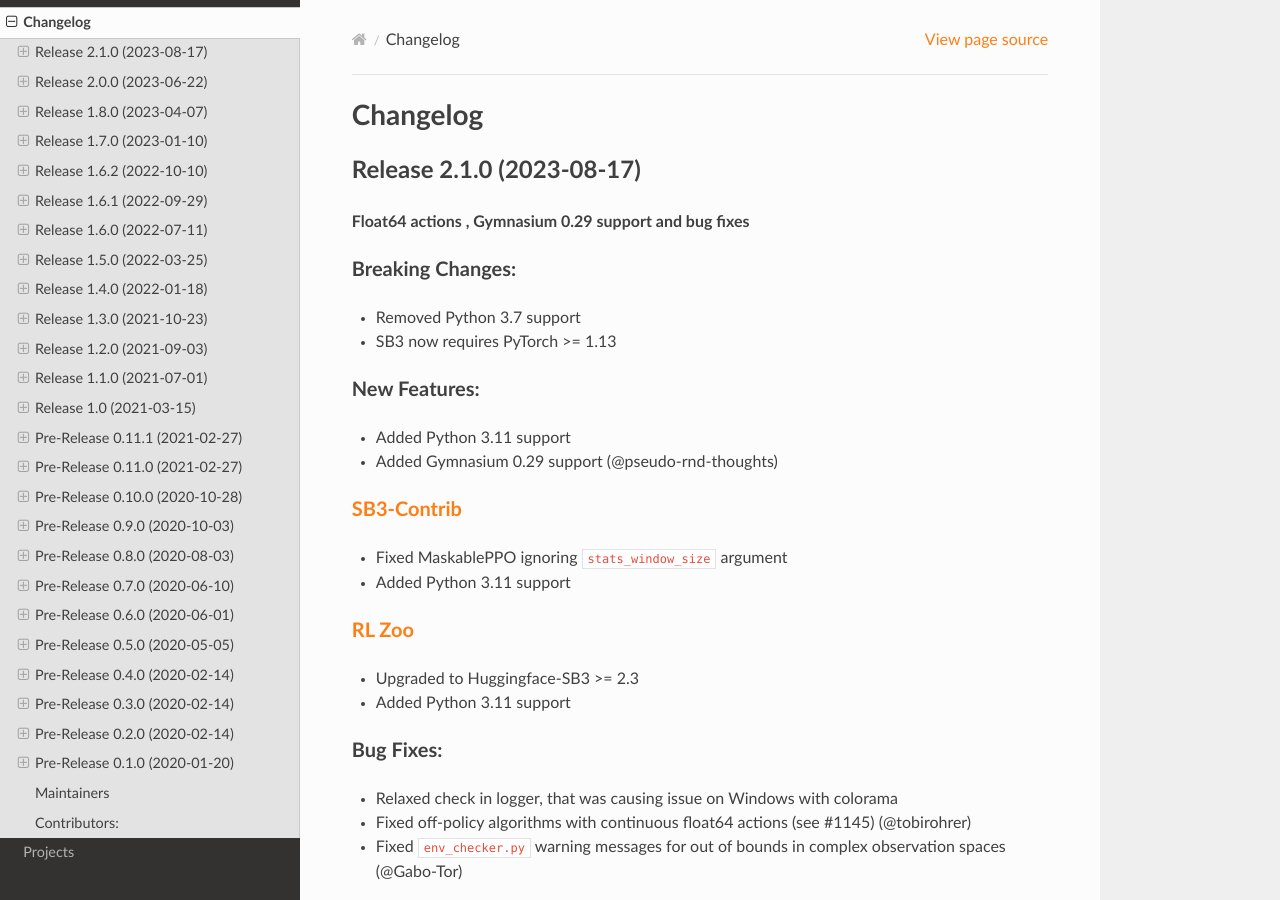
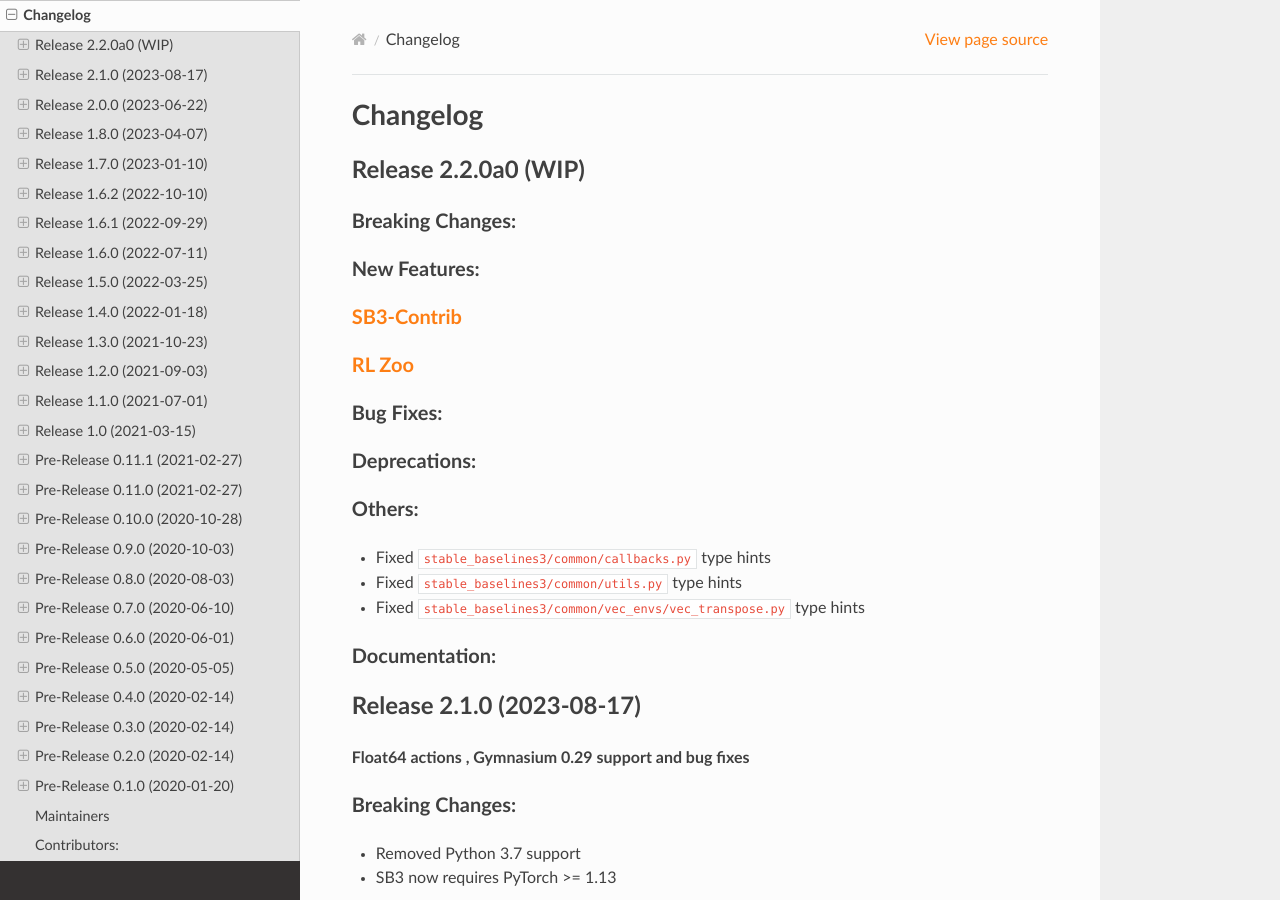
Before and after one commit to DLR-RM/stable-baselines3, a Sphinx documentation site: the page built from docs/misc/changelog.rst, in a window 1280 px wide and 900 px high. Built offline with Sphinx 7.4.7 and the Read the Docs theme 2.0.0, drawn with Linux system fonts in a browser that asks for light colours.

Commit message:
Update changelog

```diff
--- a/docs/misc/changelog.rst
+++ b/docs/misc/changelog.rst
@@ -2,6 +2,38 @@
 
 Changelog
 ==========
+
+
+Release 2.2.0a0 (WIP)
+--------------------------
+
+Breaking Changes:
+^^^^^^^^^^^^^^^^^
+
+New Features:
+^^^^^^^^^^^^^
+
+`SB3-Contrib`_
+^^^^^^^^^^^^^^
+
+`RL Zoo`_
+^^^^^^^^^
+
+Bug Fixes:
+^^^^^^^^^^
+
+Deprecations:
+^^^^^^^^^^^^^
+
+Others:
+^^^^^^^
+- Fixed ``stable_baselines3/common/callbacks.py`` type hints
+- Fixed ``stable_baselines3/common/utils.py`` type hints
+- Fixed ``stable_baselines3/common/vec_envs/vec_transpose.py`` type hints
+
+Documentation:
+^^^^^^^^^^^^^^
+
 
 Release 2.1.0 (2023-08-17)
 --------------------------
--- a/stable_baselines3/version.txt
+++ b/stable_baselines3/version.txt
@@ -1 +1 @@
-2.1.0
+2.2.0a0
```
Also changed, not shown: 1 other file.
